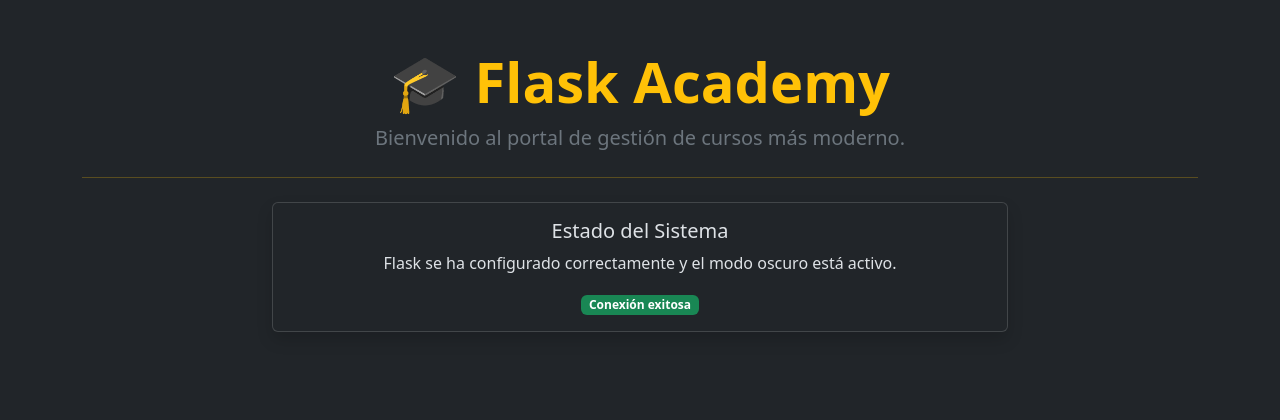
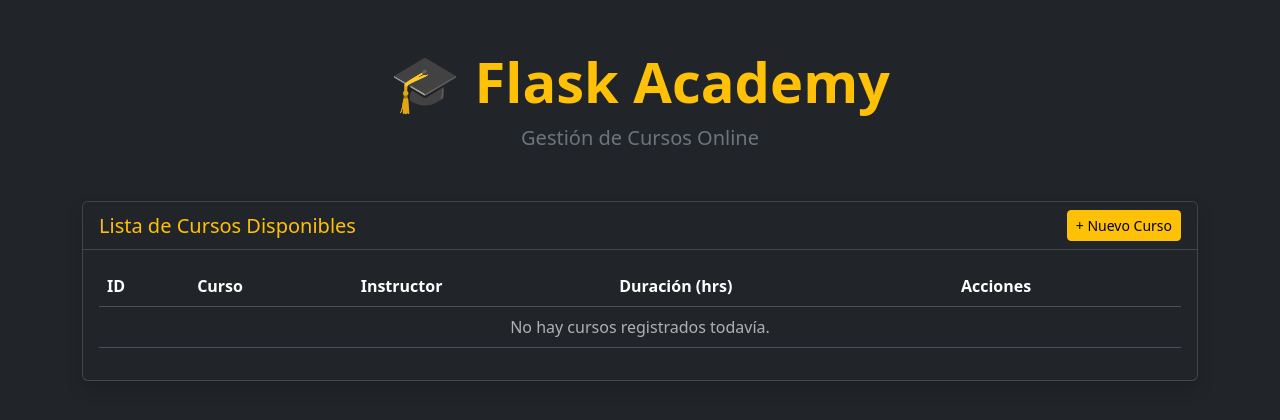
Before and after one commit to Valduz-Jose/Aplicacion-Flask-Academy, a Flask app: page / in a window 1280 px wide. Shown: the top 420 px of the page. Run offline with Flask 3, Linux system fonts and the light colour scheme.

Commit message:
Implement course management features with CRUD operations and forms

```diff
--- a/app.py
+++ b/app.py
@@ -1,33 +1,66 @@
 import os
-from flask import Flask, render_template
+from flask import Flask, render_template, redirect, url_for, flash
 from dotenv import load_dotenv
 from extensions import db, migrate
 import models
+# Importamos el servicio
+from services.curso_service import CursoService
+from forms import CursoForm
 
-# Cargar variables de entorno
 load_dotenv()
 
 app = Flask(__name__)
 
-# Configuración de la Base de Datos
+# Configuración (Se mantiene igual que la Fase 2/3)
 user = os.getenv('DB_USER')
 password = os.getenv('DB_PASSWORD')
 host = os.getenv('DB_HOST')
 port = os.getenv('DB_PORT')
 db_name = os.getenv('DB_NAME')
-
-# Construcción de la URI de conexión: mysql+pymysql://usuario:password@host:puerto/nombre_bd
 app.config['SQLALCHEMY_DATABASE_URI'] = f"mysql+pymysql://{user}:{password}@{host}:{port}/{db_name}"
 app.config['SQLALCHEMY_TRACK_MODIFICATIONS'] = False
 app.config['SECRET_KEY'] = os.getenv('SECRET_KEY')
 
-# Inicializar extensiones con la app
 db.init_app(app)
 migrate.init_app(app, db)
 
 @app.route('/')
 def index():
-    return render_template('index.html')
+    cursos = CursoService.obtener_todos()
+    return render_template('index.html', cursos=cursos)
+
+@app.route('/curso/nuevo', methods=['GET', 'POST'])
+def agregar_curso():
+    form = CursoForm()
+    if form.validate_on_submit():
+        CursoService.agregar_curso(
+            nombre=form.nombre.data,
+            instructor=form.instructor.data,
+            duracion=form.duracion.data
+        )
+        flash("Curso agregado exitosamente", "success")
+        return redirect(url_for('index'))
+    return render_template('agregar_curso.html', form=form)
+
+@app.route('/curso/editar/<int:id_curso>', methods=['GET', 'POST'])
+def editar_curso(id_curso):
+    # 1. Buscamos el curso o lanzamos error 404 si no existe
+    curso = CursoService.obtener_por_id(id_curso)
+
+    # 2. Pasamos el objeto 'obj' al formulario para que se carguen los datos actuales
+    form = CursoForm(obj=curso)
+
+    if form.validate_on_submit():
+        # 3. Llamamos al servicio para actualizar
+        CursoService.editar_curso(
+            curso=curso,
+            nombre=form.nombre.data,
+            instructor=form.instructor.data,
+            duracion=form.duracion.data
+        )
+        return redirect(url_for('index'))
+
+    return render_template('editar_curso.html', form=form, curso=curso)
 
 if __name__ == '__main__':
     app.run(debug=True)
--- /dev/null
+++ b/services/curso_service.py
@@ -0,0 +1,26 @@
+from extensions import db
+from models import Curso
+
+class CursoService:
+    @staticmethod
+    def obtener_todos():
+        return Curso.query.all()
+
+    @staticmethod
+    def obtener_por_id(id_curso):
+        return Curso.query.get_or_404(id_curso)
+
+    @staticmethod
+    def agregar_curso(nombre, instructor, duracion):
+        nuevo_curso = Curso(nombre=nombre, instructor=instructor, duracion=duracion)
+        db.session.add(nuevo_curso)
+        db.session.commit()
+        return nuevo_curso
+
+    @staticmethod
+    def editar_curso(curso, nombre, instructor, duracion):
+        curso.nombre = nombre
+        curso.instructor = instructor
+        curso.duracion = duracion
+        db.session.commit()
+        return curso
--- a/templates/index.html
+++ b/templates/index.html
@@ -9,28 +9,63 @@
       rel="stylesheet"
     />
   </head>
-
   <body>
     <div class="container mt-5">
-      <div class="text-center">
+      <div class="text-center mb-5">
         <h1 class="display-4 fw-bold text-warning">🎓 Flask Academy</h1>
-        <p class="lead text-secondary">
-          Bienvenido al portal de gestión de cursos más moderno.
-        </p>
-        <hr class="my-4 border-warning" />
+        <p class="lead text-secondary">Gestión de Cursos Online</p>
       </div>
 
-      <div class="row justify-content-center">
-        <div class="col-md-8">
-          <div class="card shadow">
-            <div class="card-body text-center">
-              <h5 class="card-title">Estado del Sistema</h5>
-              <p class="card-text">
-                Flask se ha configurado correctamente y el modo oscuro está
-                activo.
-              </p>
-              <span class="badge bg-success">Conexión exitosa</span>
-            </div>
+      <div class="card shadow">
+        <div
+          class="card-header bg-dark d-flex justify-content-between align-items-center"
+        >
+          <h5 class="mb-0 text-warning">Lista de Cursos Disponibles</h5>
+          <a
+            href="{{ url_for('agregar_curso') }}"
+            class="btn btn-warning btn-sm"
+            >+ Nuevo Curso</a
+          >
+        </div>
+        <div class="card-body">
+          <div class="table-responsive">
+            <table class="table table-hover align-middle">
+              <thead class="table-dark">
+                <tr>
+                  <th>ID</th>
+                  <th>Curso</th>
+                  <th>Instructor</th>
+                  <th>Duración (hrs)</th>
+                  <th>Acciones</th>
+                </tr>
+              </thead>
+              <tbody>
+                {% for curso in cursos %}
+                <tr>
+                  <td>{{ curso.id_curso }}</td>
+                  <td class="fw-bold">{{ curso.nombre }}</td>
+                  <td>{{ curso.instructor }}</td>
+                  <td>{{ curso.duracion }}</td>
+                  <td>
+                    <a
+                      href="{{ url_for('editar_curso', id_curso=curso.id_curso) }}"
+                      class="btn btn-outline-info btn-sm"
+                      >Editar</a
+                    >
+                    <button class="btn btn-outline-danger btn-sm" disabled>
+                      Eliminar
+                    </button>
+                  </td>
+                </tr>
+                {% else %}
+                <tr>
+                  <td colspan="5" class="text-center text-muted">
+                    No hay cursos registrados todavía.
+                  </td>
+                </tr>
+                {% endfor %}
+              </tbody>
+            </table>
           </div>
         </div>
       </div>
```
Also changed, not shown: forms.py (added, +12 -0 lines), templates/agregar_curso.html (added, +50 -0 lines), templates/editar_curso.html (added, +51 -0 lines), services/__init__.py (added).
